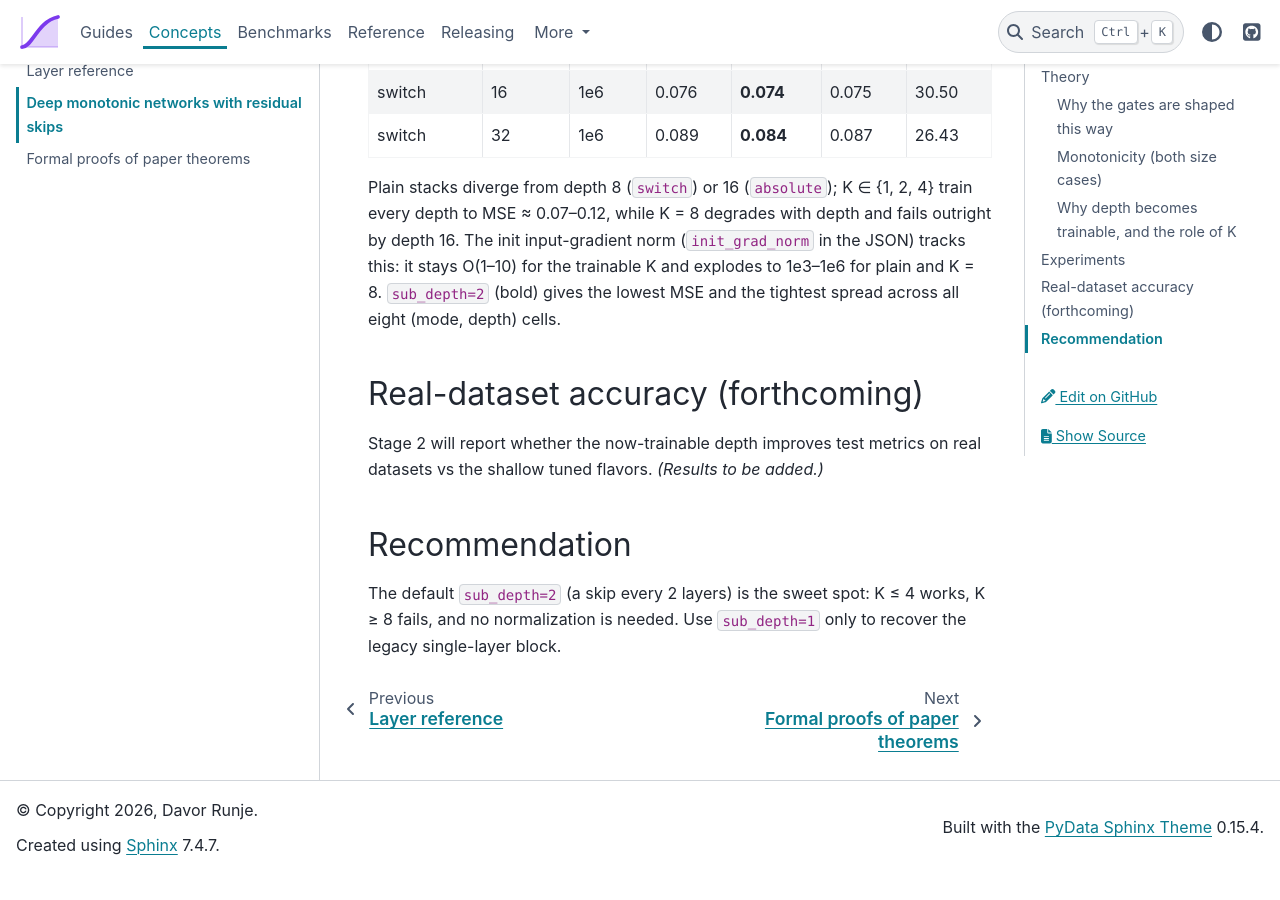
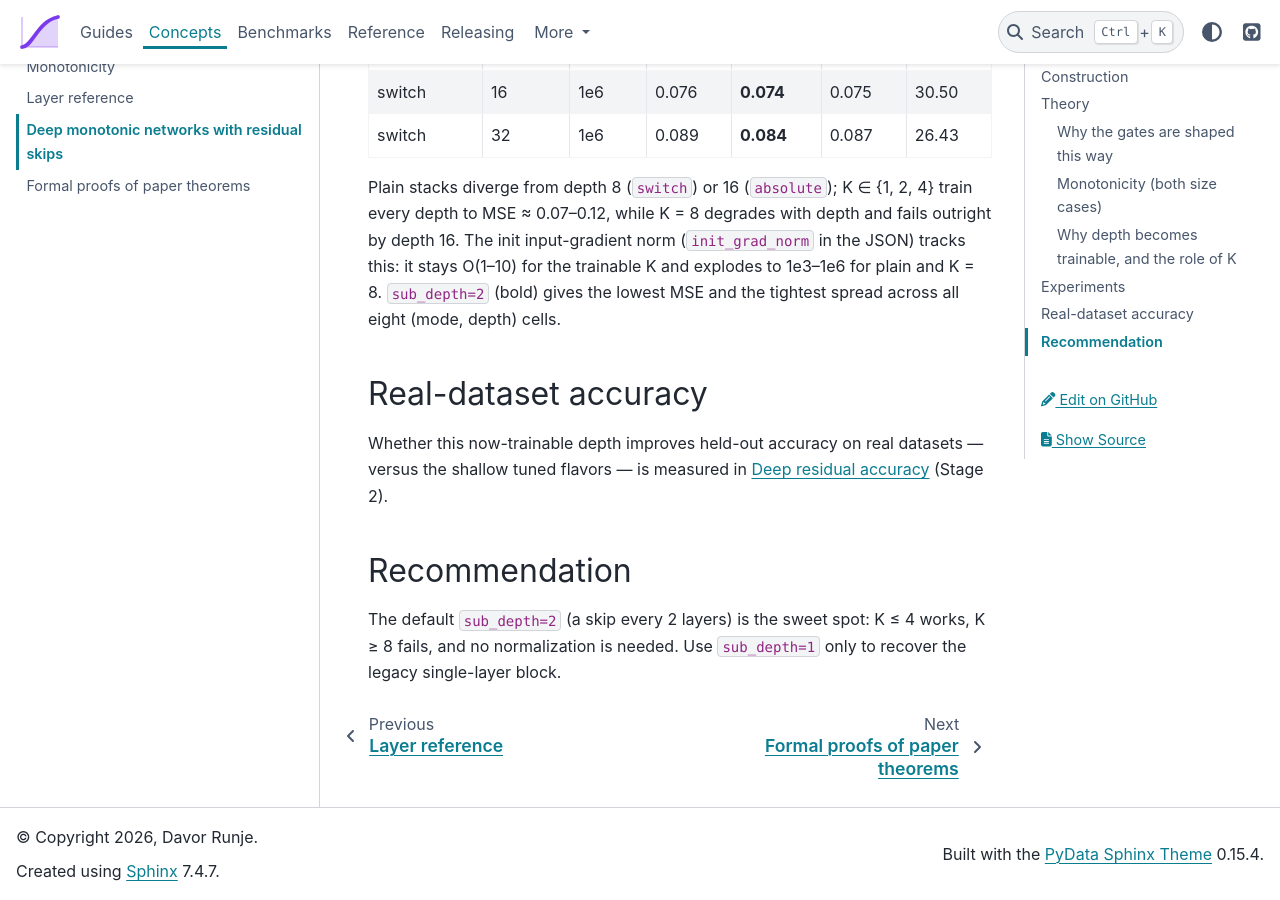
Before and after one commit to davorrunje/mononet, a Sphinx documentation site: the page built from docs/concepts/monotonic-residual.md, in a window 1280 px wide and 900 px high, scrolled down 4202 px. Built offline with Sphinx 7.4.7 and the PyData theme 0.15.4, drawn with Linux system fonts in a browser that asks for light colours; pages that are not in the unit, such as notebooks, are missing from menus; before the commit the page ends 5076 px from its top, so only the background shows below that.

Commit message:
docs(benchmarks): deep-residual-accuracy skeleton + toctree + cross-link

```diff
--- a/docs/concepts/monotonic-residual.md
+++ b/docs/concepts/monotonic-residual.md
@@ -152,10 +152,11 @@ init input-gradient norm (`init_grad_norm` in the JSON) tracks this: it stays O(
 trainable K and explodes to 1e3–1e6 for plain and K = 8. `sub_depth=2` (bold) gives the lowest
 MSE and the tightest spread across all eight (mode, depth) cells.
 
-## Real-dataset accuracy (forthcoming)
+## Real-dataset accuracy
 
-Stage 2 will report whether the now-trainable depth improves test metrics on real datasets vs
-the shallow tuned flavors. *(Results to be added.)*
+Whether this now-trainable depth improves held-out accuracy on real datasets —
+versus the shallow tuned flavors — is measured in
+[Deep residual accuracy](../benchmarks/deep-residual-accuracy.md) (Stage 2).
 
 ## Recommendation
 
```
Also changed, not shown: docs/benchmarks/deep-residual-accuracy.md (added, +54 -0 lines), docs/benchmarks/index.md (+4 -0 lines).
